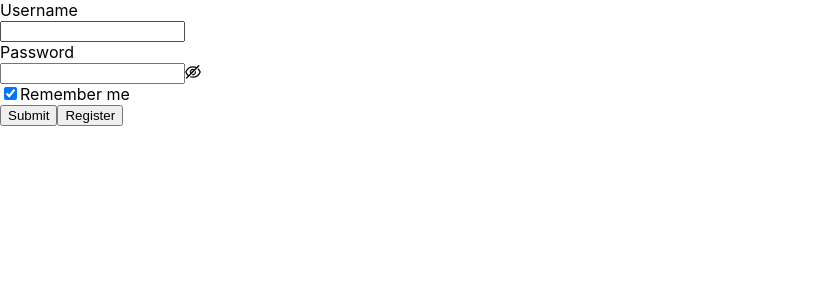
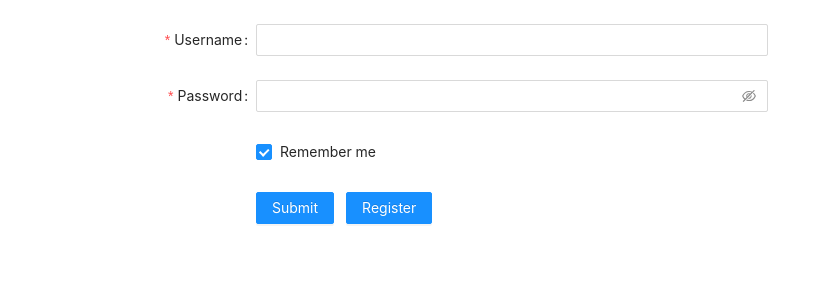
Before and after one commit to Mhmd7770777/tables-frontend, a Next.js app: page / in a window 1280 px wide. Shown: the top 300 px of the page, without its empty margins (0-831 px from the left). Built offline with nearby package versions, Linux system fonts and the light colour scheme.

Commit message:
added login/register component

```diff
--- a/components/Organisms/LoginForm/LoginForm.js
+++ b/components/Organisms/LoginForm/LoginForm.js
@@ -1,5 +1,6 @@
 import React, { useState } from "react";
 import { Button, Form, Input, Checkbox } from "antd";
+import { StyledContainer } from "./style";
 
 const LoginForm = () => {
   const onFinish = (values) => {
@@ -13,6 +14,7 @@ const LoginForm = () => {
   const [logging, setLogging] = useState(true);
 
   return (
+    <StyledContainer>
       <Form
         name="basic"
         labelCol={{
@@ -91,6 +93,7 @@ const LoginForm = () => {
           )}
         </Form.Item>
       </Form>
+    </StyledContainer>
   );
 };
 
--- a/components/Organisms/LoginForm/style.js
+++ b/components/Organisms/LoginForm/style.js
@@ -1 +1,10 @@
 import styled from "styled-components";
+
+export const StyledContainer = styled.div`
+  margin-top: 24px;
+  max-width: 60%;
+
+  .ant-btn {
+    margin-right: 12px;
+  }
+`;
```
Also changed, not shown: pages/_app.js (+4 -3 lines). Lines whose indentation alone changed are shown as unchanged.
